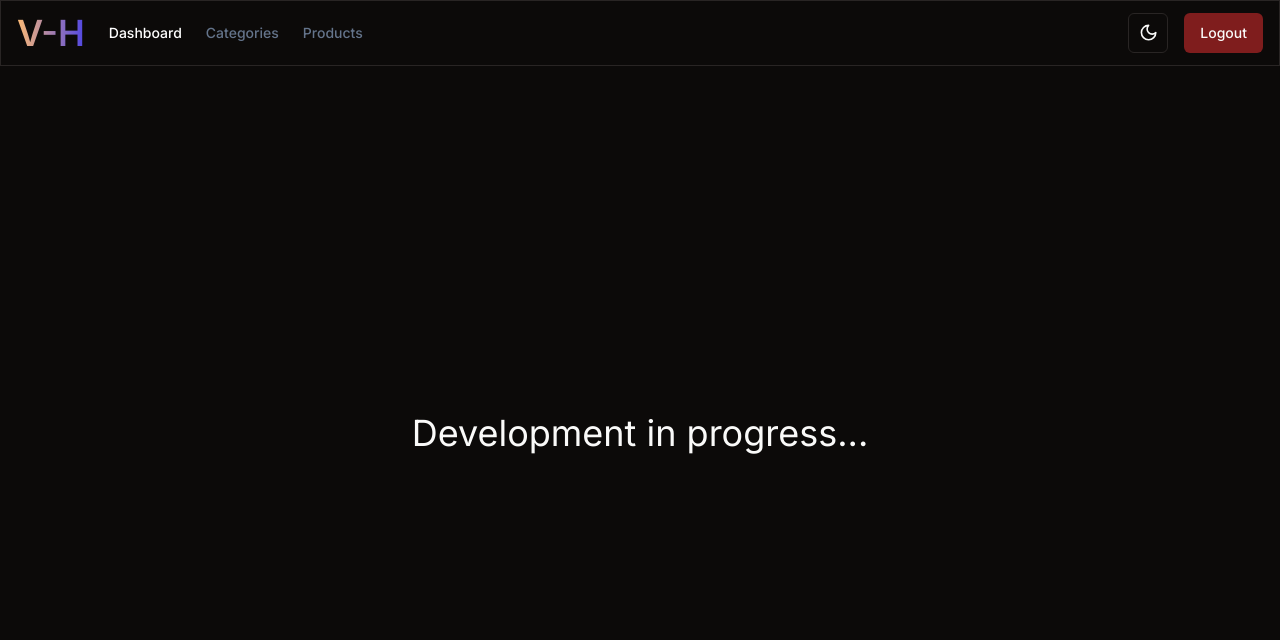
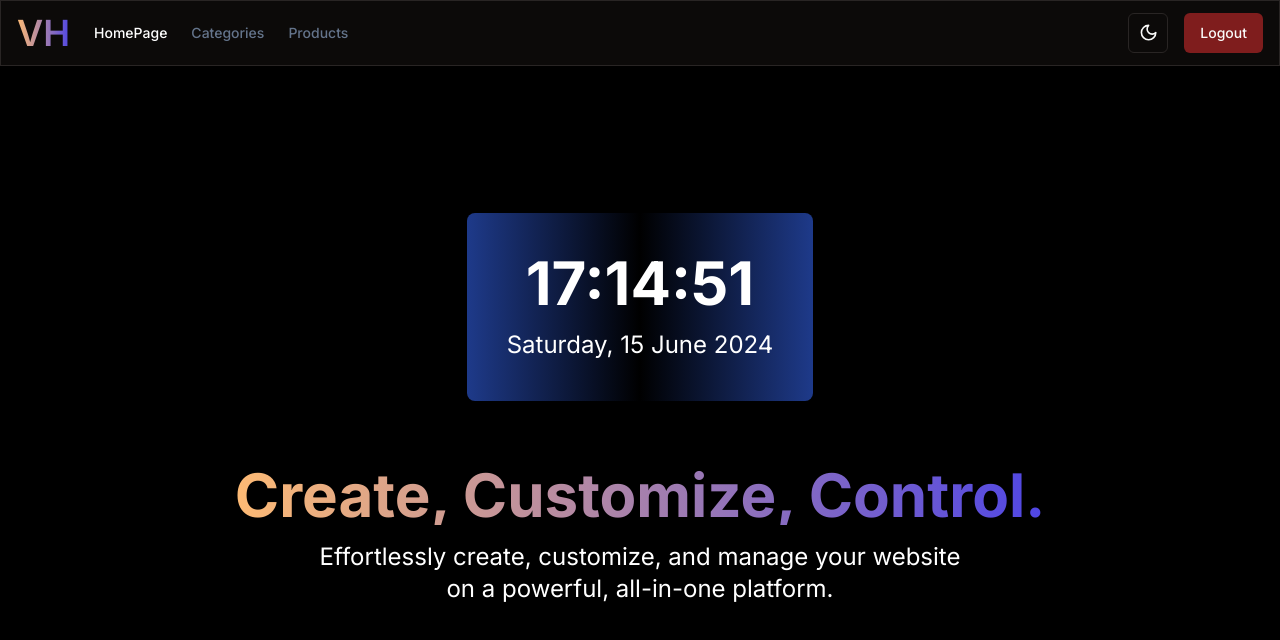
Before and after one commit to SumitRawat1923/Project, a Next.js app: page / in a window 1280 px wide. Shown: the top 640 px of the page. Built offline with nearby package versions, Linux system fonts and the light colour scheme.

Commit message:
Homepage fixed + price attribute is added to products.

```diff
--- a/app/(root)/page.tsx
+++ b/app/(root)/page.tsx
@@ -1,8 +1,22 @@
 "use client";
+
+import Clock from "@/components/clock";
+
 export default function Home() {
   return (
-    <div className="flex items-center justify-center h-full">
-      <div className="text-2xl md:text-4xl">Development in progress...</div>
+    <div className="flex flex-col gap-10 items-center justify-center h-full  bg-black text-white">
+      <div className="flex flex-col items-center justify-center p-10 rounded-lg bg-gradient-to-r from-blue-900 via-black to-blue-900 shadow-xl">
+        <Clock />
+      </div>
+      <div className="flex flex-col items-center justify-center text-white text-center p-6">
+        <h1 className=" md:text-6xl text-5xl font-bold mb-4 bg-gradient-to-r from-orange-300 to-indigo-600 text-transparent bg-clip-text">
+          Create, Customize, Control.
+        </h1>
+        <p className="text-2xl mb-6 max-w-2xl">
+          Effortlessly create, customize, and manage your website on a powerful,
+          all-in-one platform.
+        </p>
+      </div>
     </div>
   );
 }
--- a/app/(root)/products/[productId]/components/product-form.tsx
+++ b/app/(root)/products/[productId]/components/product-form.tsx
@@ -38,6 +38,7 @@ interface ProductFormProps {
 
 const formSchema = z.object({
   name: z.string().min(1),
+  price: z.string().min(1),
   images: z
     .object({
       url: z.string(),
@@ -66,6 +67,7 @@ function ProductForm({ initialData, categories }: ProductFormProps) {
           name: "",
           images: [],
           categoryId: "",
+          price: "0.0",
         },
   });
   const onSubmit = async (data: TypeFormSchema) => {
@@ -168,6 +170,24 @@ function ProductForm({ initialData, categories }: ProductFormProps) {
             />
             <FormField
               control={form.control}
+              name="price"
+              render={({ field }) => (
+                <FormItem>
+                  <FormLabel>Price</FormLabel>
+                  <FormControl>
+                    <Input
+                      type="number"
+                      placeholder="Product price"
+                      disabled={form.formState.isSubmitting}
+                      {...field}
+                    />
+                  </FormControl>
+                  <FormMessage />
+                </FormItem>
+              )}
+            />
+            <FormField
+              control={form.control}
               name="categoryId"
               render={({ field }) => (
                 <FormItem>
--- a/app/(root)/products/components/columns.tsx
+++ b/app/(root)/products/components/columns.tsx
@@ -6,6 +6,7 @@ import CellAction from "./cell-action";
 export type ProductColumn = {
   id: string;
   name: string;
+  price: string;
   category: string;
   createdAt: string;
 };
@@ -14,6 +15,10 @@ export const columns: ColumnDef<ProductColumn>[] = [
   {
     accessorKey: "name",
     header: "Name",
+  },
+  {
+    accessorKey: "price",
+    header: "Price",
   },
   {
     accessorKey: "category",
--- a/app/(root)/products/page.tsx
+++ b/app/(root)/products/page.tsx
@@ -17,6 +17,7 @@ async function ProductsPage() {
   const formattedProducts: ProductColumn[] = products.map((item) => ({
     id: item.id,
     name: item.name,
+    price:item.price,
     category: item.category.name,
     createdAt: format(item.createdAt, "MMMM do, yyyy"),
   }));
--- a/app/api/resources/products/[productId]/route.ts
+++ b/app/api/resources/products/[productId]/route.ts
@@ -40,9 +40,10 @@ export async function PATCH(
     if (!productId) {
       return new NextResponse("ProductId is required", { status: 401 });
     }
-    const { name, categoryId, images, description } = await req.json();
+    const { name, categoryId, images, description,price } = await req.json();
 
     if (!name) return NextResponse.json("Name is required", { status: 400 });
+    if (!price) return NextResponse.json("Price is required", { status: 400 });
 
     if (!description)
       return NextResponse.json("Description is required", { status: 400 });
@@ -57,6 +58,7 @@ export async function PATCH(
       },
       data: {
         name,
+        price,
         categoryId,
         images: {
           deleteMany: {},
--- a/app/api/resources/products/route.ts
+++ b/app/api/resources/products/route.ts
@@ -11,9 +11,10 @@ export async function POST(req: Request) {
       return NextResponse.json("Not authenticated", { status: 401 });
     }
 
-    const { name, categoryId, images, description } = await req.json();
+    const { name, categoryId, images, description, price } = await req.json();
 
     if (!name) return NextResponse.json("Name is required", { status: 400 });
+    if (!price) return NextResponse.json("Price is required", { status: 400 });
     if (!description)
       return NextResponse.json("Description is required", { status: 400 });
 
@@ -28,6 +29,7 @@ export async function POST(req: Request) {
         name,
         description,
         categoryId,
+        price,
         images: {
           create: images.map((image: { url: string }) => ({ url: image.url })),
         },
--- /dev/null
+++ b/components/clock.tsx
@@ -0,0 +1,57 @@
+import React, { useState, useEffect } from "react";
+
+const Clock = () => {
+  const [time, setTime] = useState(new Date());
+
+  useEffect(() => {
+    const timerId = setInterval(() => setTime(new Date()), 1000);
+    return () => clearInterval(timerId);
+  }, []);
+
+  const formatTime = (date: Date) => {
+    const hours = date.getHours().toString().padStart(2, "0");
+    const minutes = date.getMinutes().toString().padStart(2, "0");
+    const seconds = date.getSeconds().toString().padStart(2, "0");
+    return `${hours}:${minutes}:${seconds}`;
+  };
+
+  const formatDate = (date: Date) => {
+    const days = [
+      "Sunday",
+      "Monday",
+      "Tuesday",
+      "Wednesday",
+      "Thursday",
+      "Friday",
+      "Saturday",
+    ];
+    const months = [
+      "January",
+      "February",
+      "March",
+      "April",
+      "May",
+      "June",
+      "July",
+      "August",
+      "September",
+      "October",
+      "November",
+      "December",
+    ];
+    const dayName = days[date.getDay()];
+    const day = date.getDate().toString().padStart(2, "0");
+    const monthName = months[date.getMonth()];
+    const year = date.getFullYear();
+    return `${dayName}, ${day} ${monthName} ${year}`;
+  };
+
+  return (
+    <div className="flex flex-col items-center justify-center  text-white">
+      <div className="text-6xl font-bold mb-4">{formatTime(time)}</div>
+      <div className="text-2xl">{formatDate(time)}</div>
+    </div>
+  );
+};
+
+export default Clock;
--- a/components/main-navbar.tsx
+++ b/components/main-navbar.tsx
@@ -13,7 +13,7 @@ function MainNavbar({
   const routes = [
     {
       href: `/`,
-      label: "Dashboard",
+      label: "HomePage",
       active: pathname === `/`,
     },
     {
--- a/components/navbar.tsx
+++ b/components/navbar.tsx
@@ -10,7 +10,7 @@ function Navbar() {
     <div className="border">
       <div className="flex items-center h-16 px-4">
         <h1 className="text-4xl font-semibold bg-gradient-to-r from-orange-300 to-indigo-600 text-transparent bg-clip-text">
-          V-H
+          VH
         </h1>
         <MainNavbar className="ml-6" />
         <div className="flex items-center space-x-4 ml-auto">
```
Also changed, not shown: 1 other file (tests, documents, lock files or other folders).
